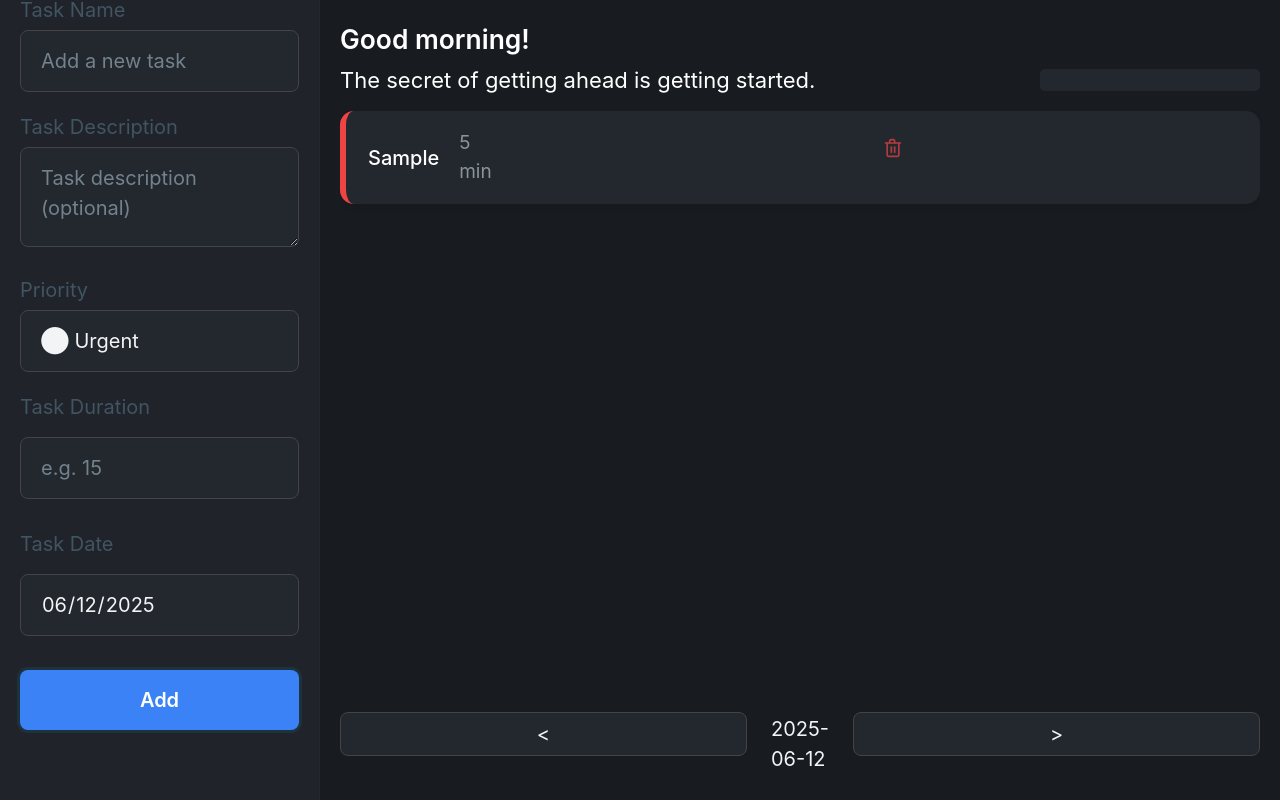
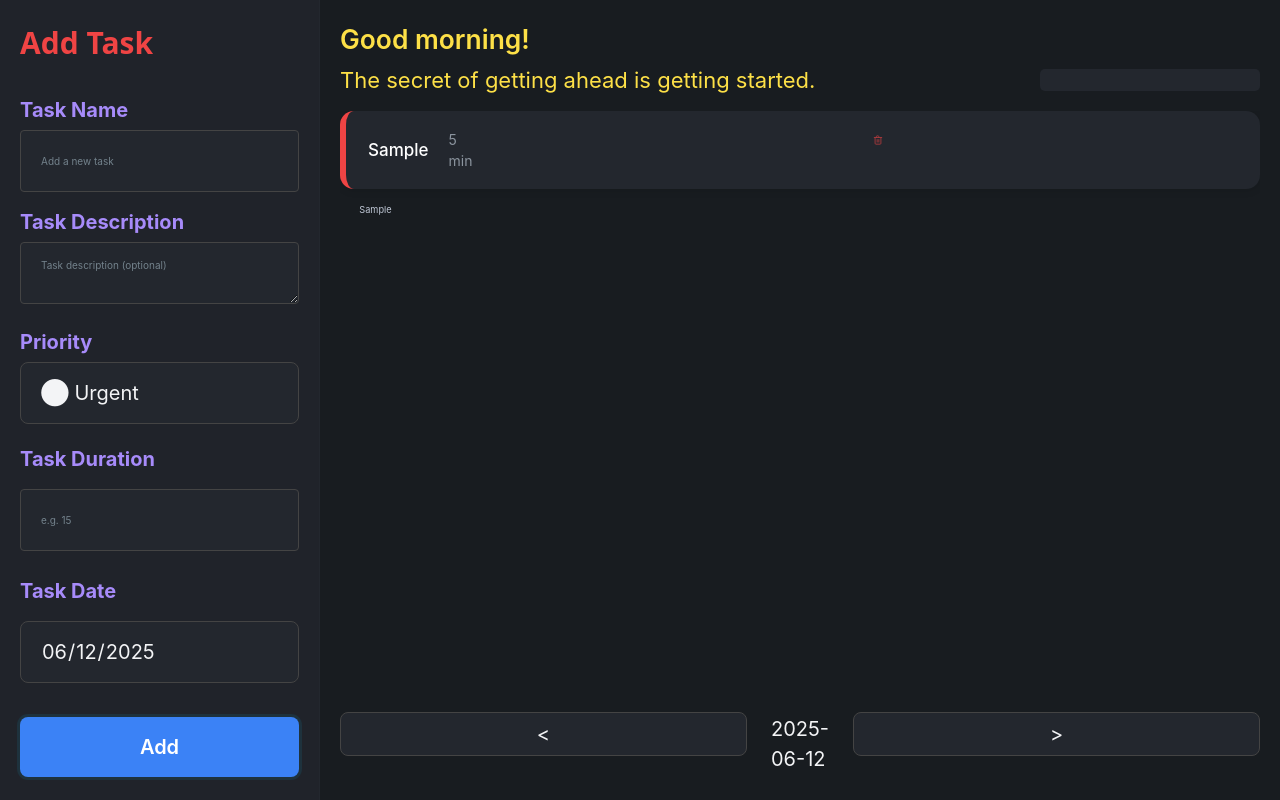
Before and after one commit to Voltamon/Todo, a plain HTML site: page todo/index.html in a window 1280 px wide. Both pictures are taken after typing "Sample", "Sample", "5" into the empty fields and a click on the button "Add". Drawn offline with nearby package versions, Linux system fonts and the light colour scheme.

Commit message:
Tenth commit

```diff
--- a/todo/index.html
+++ b/todo/index.html
@@ -52,28 +52,28 @@
 <body>
     <div class="todo-layout">
         <aside class="sidebar">
-            <h2>Add Task</h2>
+            <h2 style="color:#ef4444;">Add Task</h2>
             <form id="todo-form">
                 <div style="display:flex;justify-content:space-between;align-items:center;">
-                  <label for="todo-input">Task Name</label>
+                  <label for="todo-input" style="color:#a78bfa;font-weight:700;">Task Name</label>
                   <span id="todo-input-counter" style="font-size:0.95em;color:#8b949e;text-align:right;"></span>
                 </div>
-                <input type="text" id="todo-input" placeholder="Add a new task" required>
+                <input type="text" id="todo-input" placeholder="Add a new task" required style="font-size:0.5em;" onfocus="this.style.fontSize='1em'" onblur="this.style.fontSize='0.5em'">
                 <div style="display:flex;justify-content:space-between;align-items:center;">
-                  <label for="todo-desc">Task Description</label>
+                  <label for="todo-desc" style="color:#a78bfa;font-weight:700;">Task Description</label>
                   <span id="todo-desc-counter" style="font-size:0.95em;color:#8b949e;text-align:right;"></span>
                 </div>
-                <textarea id="todo-desc" placeholder="Task description (optional)" style="width:100%;min-height:5em;max-height:10em;resize:vertical;"></textarea>
-                <label for="todo-priority">Priority</label>
+                <textarea id="todo-desc" placeholder="Task description (optional)" style="width:100%;min-height:5em;max-height:10em;resize:vertical;font-size:0.5em;" onfocus="this.style.fontSize='1em'" onblur="this.style.fontSize='0.5em'"></textarea>
+                <label for="todo-priority" style="color:#a78bfa;font-weight:700;">Priority</label>
                 <select id="todo-priority" required style="width: 100%;">
                     <option value="red" title="Urgent" style="background:#ef4444;">&#11044; Urgent</option>
                     <option value="yellow" title="Medium" style="background:#facc15;">&#11044; Medium</option>
                     <option value="green" title="Low" style="background:#22c55e;">&#11044; Low</option>
                 </select>
                 <div style="display:flex;flex-direction:column;gap:0.5em;">
-                  <label for="todo-duration">Task Duration</label>
-                  <input type="number" id="todo-duration" min="1" max="30" step="1" placeholder="e.g. 15" style="width:100%;box-sizing:border-box;">
-                  <label for="todo-date">Task Date</label>
+                  <label for="todo-duration" style="color:#a78bfa;font-weight:700;">Task Duration</label>
+                  <input type="number" id="todo-duration" min="1" max="30" step="1" placeholder="e.g. 15" style="width:100%;box-sizing:border-box;font-size:0.5em;" onfocus="this.style.fontSize='1em'" onblur="this.style.fontSize='0.5em'">
+                  <label for="todo-date" style="color:#a78bfa;font-weight:700;">Task Date</label>
                   <input type="date" id="todo-date" style="width:100%;box-sizing:border-box;">
                 </div>
                 <button type="submit" style="width:100%;margin-top:1.2rem;">Add</button>
@@ -81,7 +81,7 @@
         </aside>
         <div class="todo-main-content" style="flex:1;display:flex;flex-direction:column;min-width:0;padding:1rem;">
             <div style="display:flex;justify-content:space-between;align-items:flex-end;width:100%;margin-bottom:0.5em;">
-                <div id="greeting-quote" style="text-align:left;color:#fff;"></div>
+                <div id="greeting-quote" style="text-align:left;color:#fde047;"></div>
                 <div id="progress-bar-container" style="position:relative;min-width:180px;max-width:220px;width:30vw;display:flex;flex-direction:column;align-items:flex-end;justify-content:flex-end;margin-left:2em;">
                     <progress id="progress-bar" value="0" max="100" style="width:100%;height:1.1em;background:#23272e;"></progress>
                 </div>
--- a/todo/static/todo.js
+++ b/todo/static/todo.js
@@ -119,12 +119,12 @@ function renderTasks() {
         div.style.cursor = 'grab';
         div.dataset.index = i;
         div.innerHTML = `
-            <span style="flex:1;font-weight:500;color:${t.done ? '#22c55e' : '#fff'};display:flex;align-items:center;gap:0.5em;">
-                ${t.done ? '<span style=\'color:#22c55e;font-size:1.2em;\'>&#10003;</span>' : ''}
+            <span style="flex:1;font-weight:500;color:${t.done ? '#22c55e' : '#fff'};display:flex;align-items:center;gap:0.5em;font-size:0.85em;">
+                ${t.done ? '<span style=\'color:#22c55e;font-size:1.1em;\'>&#10003;</span>' : ''}
                 ${t.name}
             </span>
-            <span style="font-size:0.95em;color:#8b949e;margin-right:1.2em;">${t.duration} min</span>
-            <button class="delete-task" data-index="${i}" title="Delete" style="background:none;color:#ef4444;border:none;padding:0.2em 0.4em;border-radius:0.4em;cursor:pointer;margin-left:0.4em;font-size:1em;display:flex;align-items:center;justify-content:center;opacity:0.7;transition:opacity 0.15s;">
+            <span style="font-size:0.7em;color:#8b949e;margin-right:1.2em;">${t.duration} min</span>
+            <button class="delete-task" data-index="${i}" title="Delete" style="background:none;color:#ef4444;border:none;padding:0.1em 0.2em;border-radius:0.3em;cursor:pointer;margin-left:0.2em;font-size:0.5em;display:flex;align-items:center;justify-content:center;opacity:0.7;transition:opacity 0.15s;">
                 <svg xmlns='http://www.w3.org/2000/svg' width='1em' height='1em' viewBox='0 0 24 24' fill='none' stroke='#ef4444' stroke-width='2' stroke-linecap='round' stroke-linejoin='round'><polyline points='3 6 5 6 21 6'/><path d='M19 6v14a2 2 0 0 1-2 2H7a2 2 0 0 1-2-2V6m3 0V4a2 2 0 0 1 2-2h2a2 2 0 0 1 2 2v2'/><line x1='10' y1='11' x2='10' y2='17'/><line x1='14' y1='11' x2='14' y2='17'/></svg>
             </button>
         `;
@@ -160,6 +160,16 @@ function renderTasks() {
             div.style.pointerEvents = 'auto'; // allow delete
         }
         schedule.appendChild(div);
+        if (t.description) {
+            const descDiv = document.createElement('div');
+            descDiv.textContent = t.description;
+            descDiv.style.color = '#bfc7d5';
+            descDiv.style.fontSize = '0.46em';
+            descDiv.style.marginLeft = '2.1em';
+            descDiv.style.marginTop = '0.09em';
+            descDiv.style.marginBottom = '-0.15em';
+            schedule.appendChild(descDiv);
+        }
     }
 }
 
```
